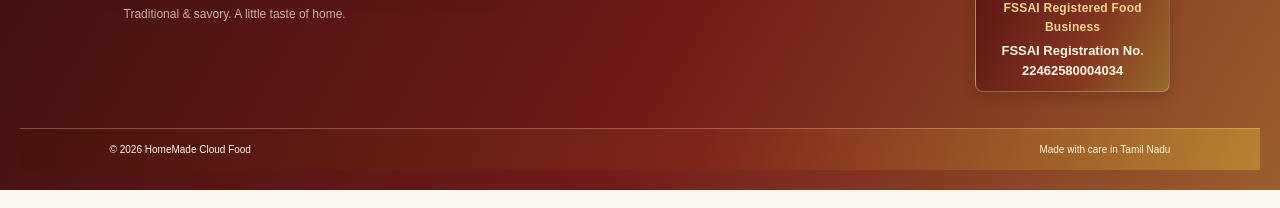
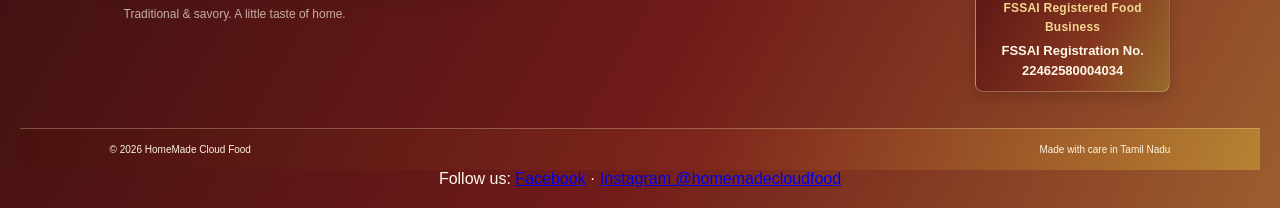
Before and after one commit to Armoshee/HomeMade-Cloud-Food-, a website: page index.html in a window 1280 px wide. Shown: the part 3318-3526 px from the top of the page. Drawn offline with Linux system fonts and the light colour scheme.

Commit message:
Add social profile links to homepage

```diff
--- a/index.html
+++ b/index.html
@@ -127,7 +127,7 @@
             <div class="footer-column footer-contact"><h2>HomeMade Cloud Food</h2><a href="tel:+918438606950">+91 84386 06950</a><p>Besant Nagar, Chennai</p><p class="footer-fssai"><span>FSSAI Registered Food Business</span><strong>FSSAI Registration No. 22462580004034</strong></p></div>
         </div>
         <div class="footer-bottom"><span>© 2026 HomeMade Cloud Food</span><span>Made with care in Tamil Nadu</span></div>
-    </footer>
+    <p class="footer-social">Follow us: <a href="https://www.facebook.com/profile.php?id=61595628644886" target="_blank" rel="noopener noreferrer">Facebook</a> · <a href="https://www.instagram.com/homemadecloudfood/" target="_blank" rel="noopener noreferrer">Instagram @homemadecloudfood</a></p></footer>
 <script>
 (() => {
     let cart = {};
```
